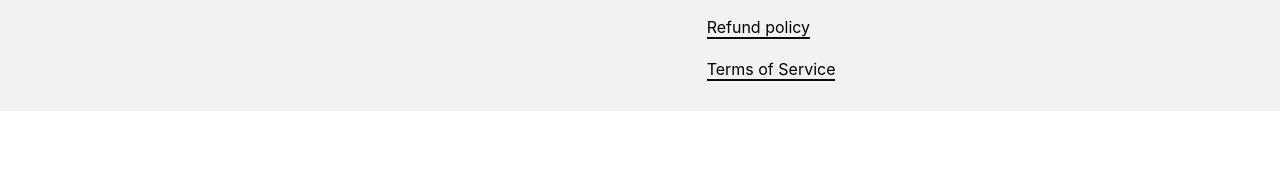
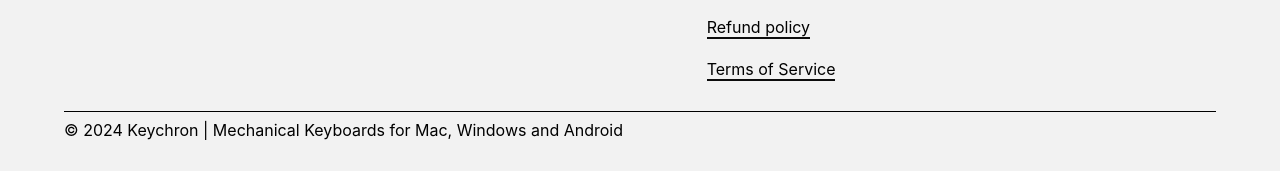
Before and after one commit to provsalt/Keychron_Redesign, a website built with Vite: page index.html in a window 1280 px wide. Shown: the part 3448-3619 px from the top of the page. Before the commit the page ends 3559 px from the top, so only its background shows below. Built offline with nearby package versions, Linux system fonts and the light colour scheme.

Commit message:
feat: Add copyright below footer.

```diff
--- a/components/Footer.js
+++ b/components/Footer.js
@@ -1,7 +1,8 @@
 const base = import.meta.env.BASE_URL || ""
 
 const footer = `
-    <footer class="flex flex-col md:flex-row p-4 md:p-8 md:px-16 justify-between gap-6 shadow-md mt-4" style="background: rgba(0, 0, 0, 0.05)">
+    <footer class="flex flex-col p-4 md:p-8 md:px-16 shadow-md mt-4 gap-6" style="background: rgba(0, 0, 0, 0.05)">
+        <div class="flex flex-col md:flex-row justify-between gap-6">
             <section class="flex flex-col gap-4 md:max-w-35dvw">
             <h2 class="text-2xl font-bold">Keychron</h2>
             <p class="text-wrap">Keychron designs and produces custom and wireless productive and premium computer peripherals.</p>
@@ -85,7 +86,11 @@ const footer = `
                     </div>
                 </form>
             </section>
-
+        </div>
+        <section>
+            <hr style="display: block;height: 1px;border: 0;border-top: 1px solid #000000;margin: 0.5rem 0;padding: 0;"/>
+            <p>© 2024 Keychron | Mechanical Keyboards for Mac, Windows and Android</p>
+        </section>
     </footer>
 `
 
--- a/css/utils.css
+++ b/css/utils.css
@@ -317,7 +317,6 @@ video {
   padding-left: 10dvw;
 }
 
-
 /* Text styles*/
 
 .text-xl {
```
Lines whose indentation alone changed are shown as unchanged.
